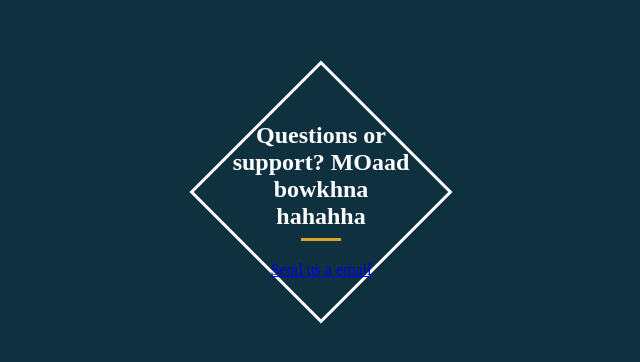
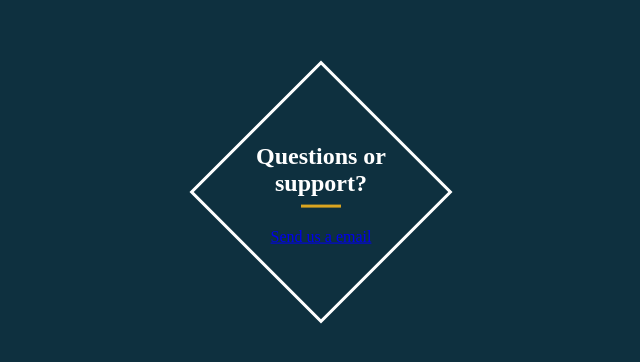
Before and after one commit to iMediia/Suport, a plain HTML site: page index.html in a window 1280 px wide. Shown: the part 208-570 px from the top of the page, without its empty margins (319-959 px from the left). Drawn offline with Linux system fonts and the light colour scheme.

Commit message:
Update index.html

```diff
--- a/index.html
+++ b/index.html
@@ -9,7 +9,7 @@
     <div class="container">
         <div class="diamond">
             <div class="diamond__inner">
-                <h2 class="diamond__title">Questions or support?  MOaad bowkhna hahahha</h2>
+                <h2 class="diamond__title">Questions or support?</h2>
                 <p class="diamond__subtitle">
                     <a href="hamid251097@gmail.com" target="_top">Send us a email</a>
                 </p>
```
